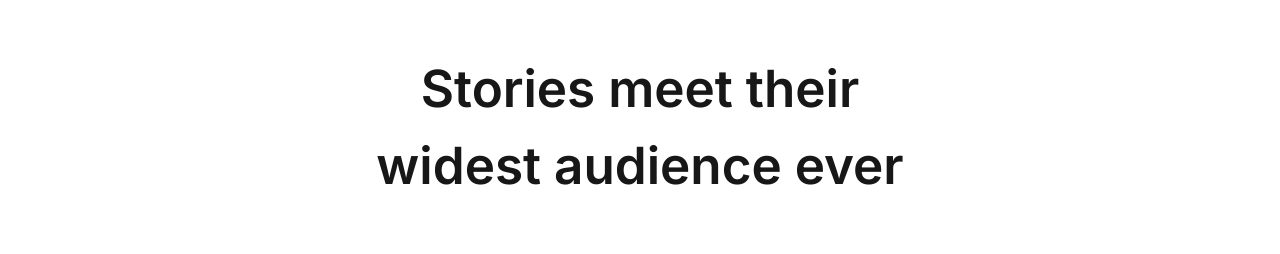
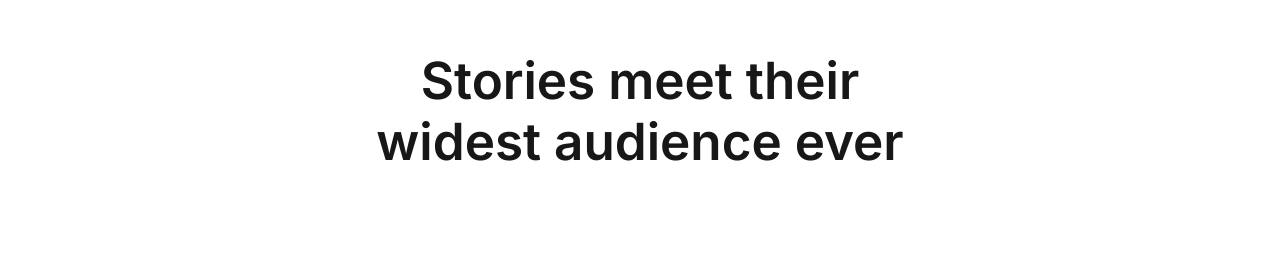
Before and after one commit to arumadin/animated-landing-page, a Next.js app: page / in a window 1280 px wide. Shown: the part 250-504 px from the top of the page. Built offline with nearby package versions, Linux system fonts and the light colour scheme.

Commit message:
Update css and remove unused imports

```diff
--- a/src/app/components/Hero/style.scss
+++ b/src/app/components/Hero/style.scss
@@ -11,6 +11,7 @@
 
         h1 {
             display: inline-block;
+            line-height: 1.2;
         }
     }
 
--- a/src/app/page.tsx
+++ b/src/app/page.tsx
@@ -1,12 +1,7 @@
 import Image from "next/image";
 import Hero from "./components/Hero";
-import { gsap } from "gsap";
-import { useGSAP } from "@gsap/react";
-import { ScrollTrigger } from "gsap/ScrollTrigger";
 import FeatureSlides from "./components/FeatureSlides"
-
-gsap.registerPlugin(useGSAP)
-gsap.registerPlugin(ScrollTrigger)
+import './styles/home.scss'
 
 export default function Home() {
 
@@ -14,6 +9,7 @@ export default function Home() {
     <div>
       <Hero />
       <FeatureSlides />
+      <div className="footer">Build your ideal story today</div>
     </div>
   );
 }
```
